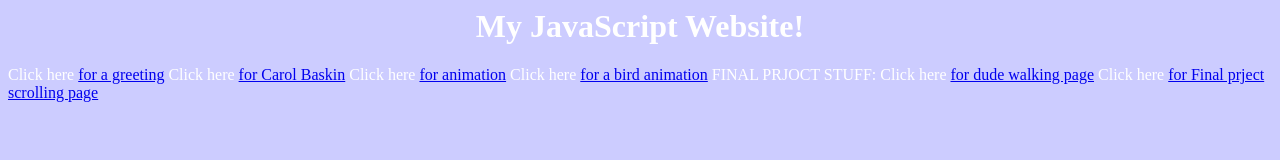
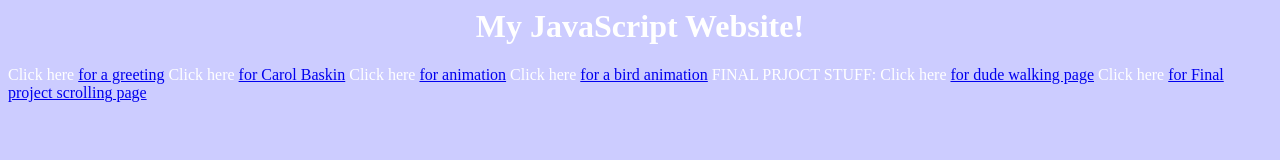
Before and after one commit to pdigirolamo/mywebsite, a plain HTML site: page index.html in a window 1280 px wide. Drawn offline with Linux system fonts and the light colour scheme.

Commit message:
Update index.html

```diff
--- a/index.html
+++ b/index.html
@@ -15,7 +15,7 @@
     Click here <a href="anim1.html"> for a bird animation</a>
     FINAL PRJOCT STUFF:
     Click here <a href="dude.html"> for dude walking page</a>
-    Click here <a href="scrolling1.html"> for Final prject scrolling page</a>
+    Click here <a href="scrolling1.html"> for Final project scrolling page</a>
 
 
 </font>
```
